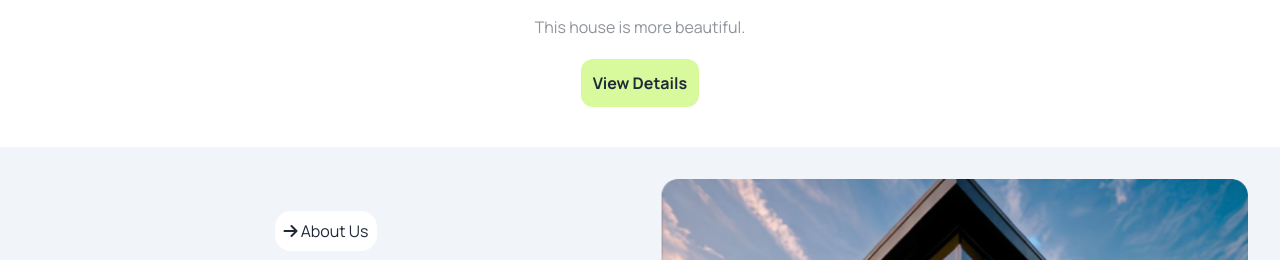
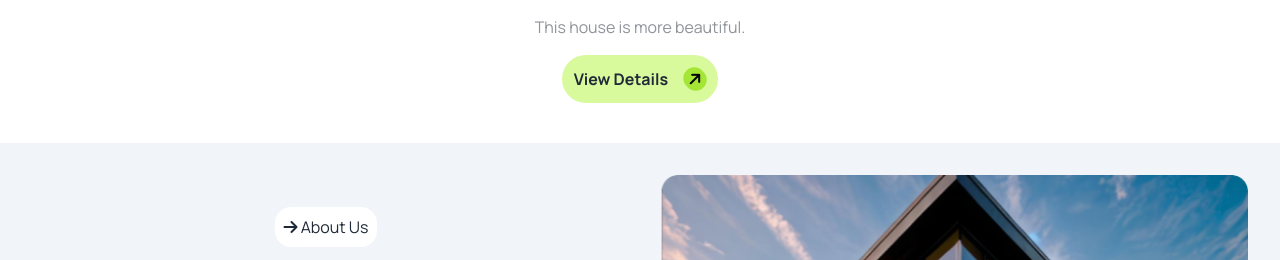
Before and after one commit to fazlerabbi-cyber/B-10-Assignments-3, a plain HTML site: page index.html in a window 1280 px wide. Shown: the part 527-787 px from the top of the page. Drawn offline with nearby package versions, Linux system fonts and the light colour scheme.

Commit message:
added button

```diff
--- a/index.html
+++ b/index.html
@@ -103,7 +103,12 @@
                     <h1 class="text-4xl font-bold mb-5">A barn house of this design has a <br>striking appearance
                     </h1>
                     <p class="opacity-50"> This house is more beautiful.</p>
-                    <button class="font-bold bg-lime-200 p-3 rounded-xl mt-5">View Details </button>
+                </div>
+                <div class=" flex justify-center items-center mt-4">
+                    <button class=" bg-lime-200 p-3 rounded-full flex   font-bold gap-4">View Details <p
+                            class="bg-lime-400 text-black px-1 rounded-full -rotate-45"><i
+                                class="fa-solid fa-arrow-right"></i>
+                        </p></button>
                 </div>
             </div>
         </section>
```
